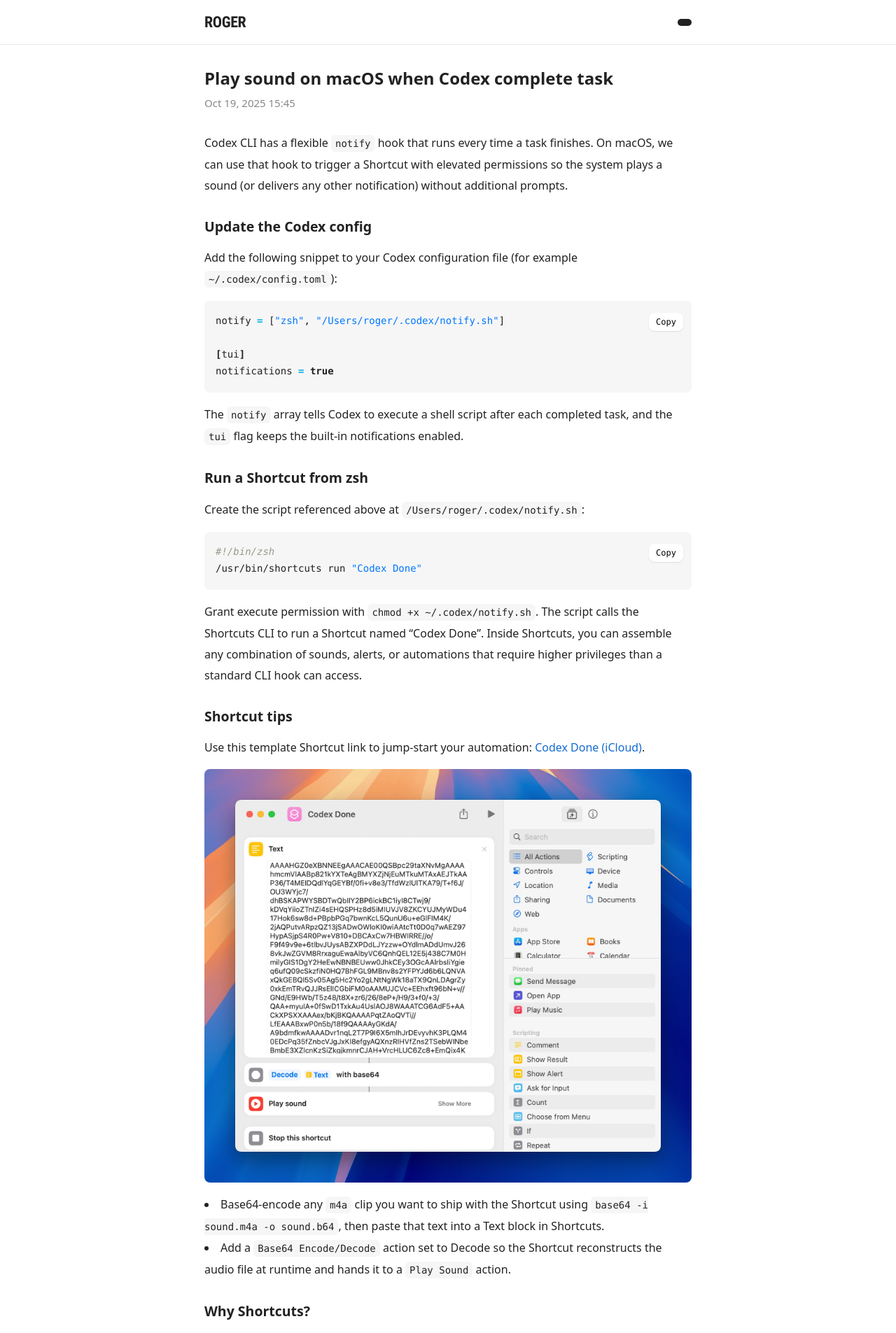
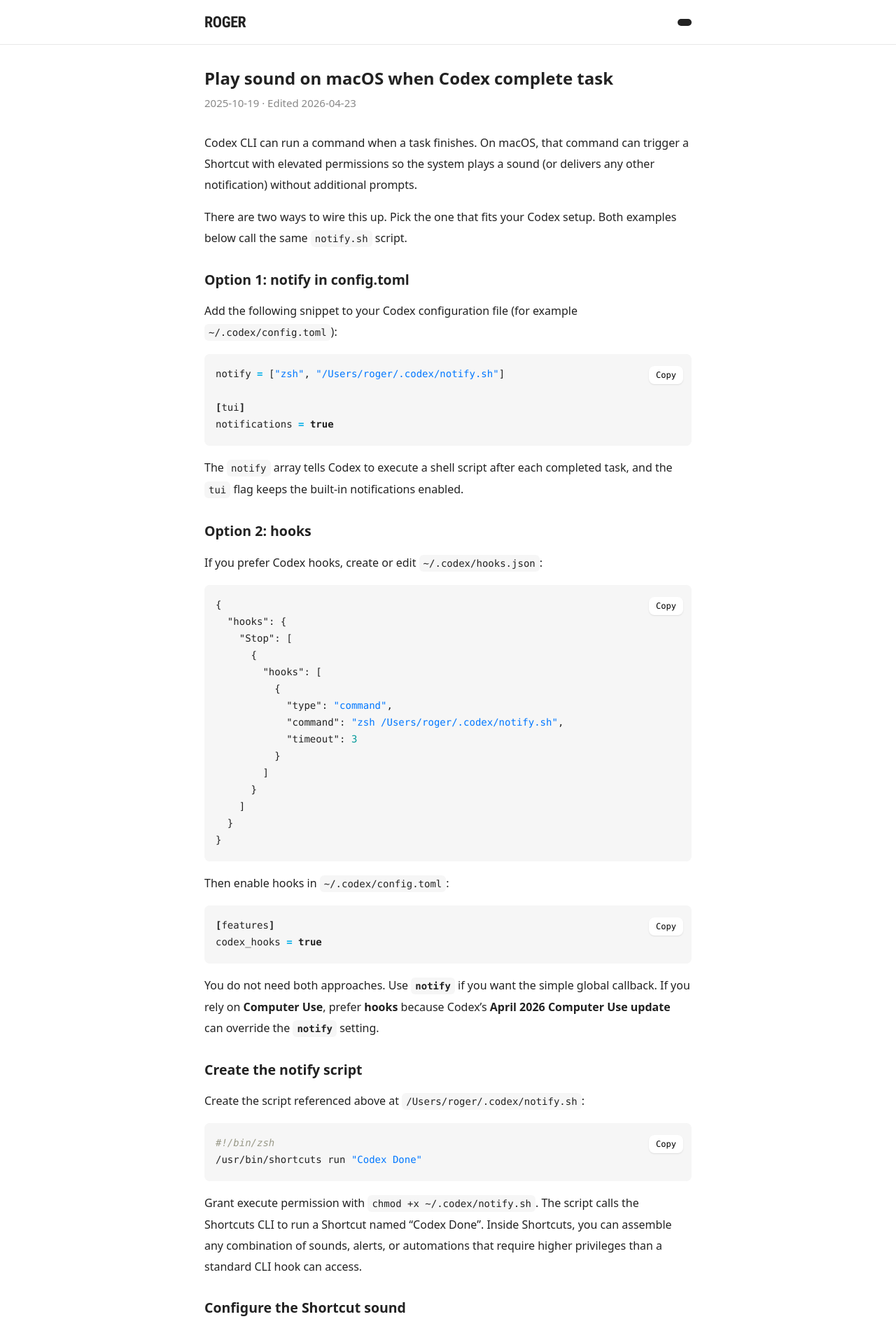
Before and after one commit to rijieli/rijieli.github.io, a Jekyll site: the page built from _posts/2025-10-19-play-sound-on-macos-when-codex-complete-task.md, in a window 1280 px wide. Shown: the top 1905 px of the page at 70% size. Built offline with Jekyll 4.4.1, drawn with Linux system fonts in a browser that asks for light colours; comment, search, counter and statistics services are not loaded; some of the changed text lies outside the part shown.

Commit message:
Update post

````diff
--- a/_layouts/post.html
+++ b/_layouts/post.html
@@ -22,10 +22,16 @@
       </span>
       {% endif %}
 
-      <time class="post-date" class="dt-published" datetime="{{ page.date | date_to_xmlschema }}"
-      itemprop="datePublished">
+      {% if page.updated %}
+      <time class="post-date dt-published" datetime="{{ page.date | date_to_xmlschema }}" itemprop="datePublished">
+        {{ page.date | date: site.data_formats.date_format_short }} · Edited {{ page.updated | date: site.data_formats.date_format_short }}
+      </time>
+      <meta itemprop="dateModified" content="{{ page.updated | date_to_xmlschema }}">
+      {% else %}
+      <time class="post-date dt-published" datetime="{{ page.date | date_to_xmlschema }}" itemprop="datePublished">
         {{ page.date | date: site.data_formats.date_format_formal }}
       </time>
+      {% endif %}
 
       {% include visit-counter.html %}
     </div>
--- a/_posts/2025-10-19-play-sound-on-macos-when-codex-complete-task.md
+++ b/_posts/2025-10-19-play-sound-on-macos-when-codex-complete-task.md
@@ -2,15 +2,18 @@
 layout: post
 title: Play sound on macOS when Codex complete task
 date: 2025-10-19 15:45:54 +0800
+updated: 2026-04-23 14:23:42 +0800
 categories: Codex
 show_excerpt_image: false
 hidden_post: false
 post_type: Blog
 ---
 
-Codex CLI has a flexible `notify` hook that runs every time a task finishes. On macOS, we can use that hook to trigger a Shortcut with elevated permissions so the system plays a sound (or delivers any other notification) without additional prompts.
+Codex CLI can run a command when a task finishes. On macOS, that command can trigger a Shortcut with elevated permissions so the system plays a sound (or delivers any other notification) without additional prompts.
 
-## Update the Codex config
+There are two ways to wire this up. Pick the one that fits your Codex setup. Both examples below call the same `notify.sh` script.
+
+## Option 1: notify in config.toml
 
 Add the following snippet to your Codex configuration file (for example `~/.codex/config.toml`):
 
@@ -23,7 +26,38 @@
 
 The `notify` array tells Codex to execute a shell script after each completed task, and the `tui` flag keeps the built-in notifications enabled.
 
-## Run a Shortcut from zsh
+## Option 2: hooks
+
+If you prefer Codex hooks, create or edit `~/.codex/hooks.json`:
+
+```json
+{
+  "hooks": {
+    "Stop": [
+      {
+        "hooks": [
+          {
+            "type": "command",
+            "command": "zsh /Users/roger/.codex/notify.sh",
+            "timeout": 3
+          }
+        ]
+      }
+    ]
+  }
+}
+```
+
+Then enable hooks in `~/.codex/config.toml`:
+
+```toml
+[features]
+codex_hooks = true
+```
+
+You do not need both approaches. Use **`notify`** if you want the simple global callback. If you rely on **Computer Use**, prefer **hooks** because Codex's **April 2026 Computer Use update** can override the **`notify`** setting.
+
+## Create the notify script
 
 Create the script referenced above at `/Users/roger/.codex/notify.sh`:
 
@@ -34,7 +68,7 @@
 
 Grant execute permission with `chmod +x ~/.codex/notify.sh`. The script calls the Shortcuts CLI to run a Shortcut named “Codex Done”. Inside Shortcuts, you can assemble any combination of sounds, alerts, or automations that require higher privileges than a standard CLI hook can access.
 
-## Shortcut tips
+## Configure the Shortcut sound
 
 Use this template Shortcut link to jump-start your automation: [Codex Done (iCloud)](https://www.icloud.com/shortcuts/5ae53ade276f4197ab13f9679cd957cc).
 
@@ -47,4 +81,7 @@
 
 Shortcuts runs outside the terminal sandbox and can interact with system-level features such as audio output, spoken notifications, or focus modes. By delegating to Shortcuts, Codex stays lightweight while still giving you a customizable, high-trust way to signal when work is finished.
 
-Official Codex configuration reference: [docs/config.md#notify](https://github.com/openai/codex/blob/main/docs/config.md#notify)
+Official references:
+
+- [Codex notify config](https://github.com/openai/codex/blob/main/docs/config.md#notify)
+- [Codex hooks](https://developers.openai.com/codex/hooks)
--- a/_sass/epozh/_layout.scss
+++ b/_sass/epozh/_layout.scss
@@ -435,6 +435,7 @@
 
 .post-meta {
   display: flex;
+  flex-wrap: wrap;
   gap: 10px;
   justify-content: left;
   margin-bottom: 30px;
````
